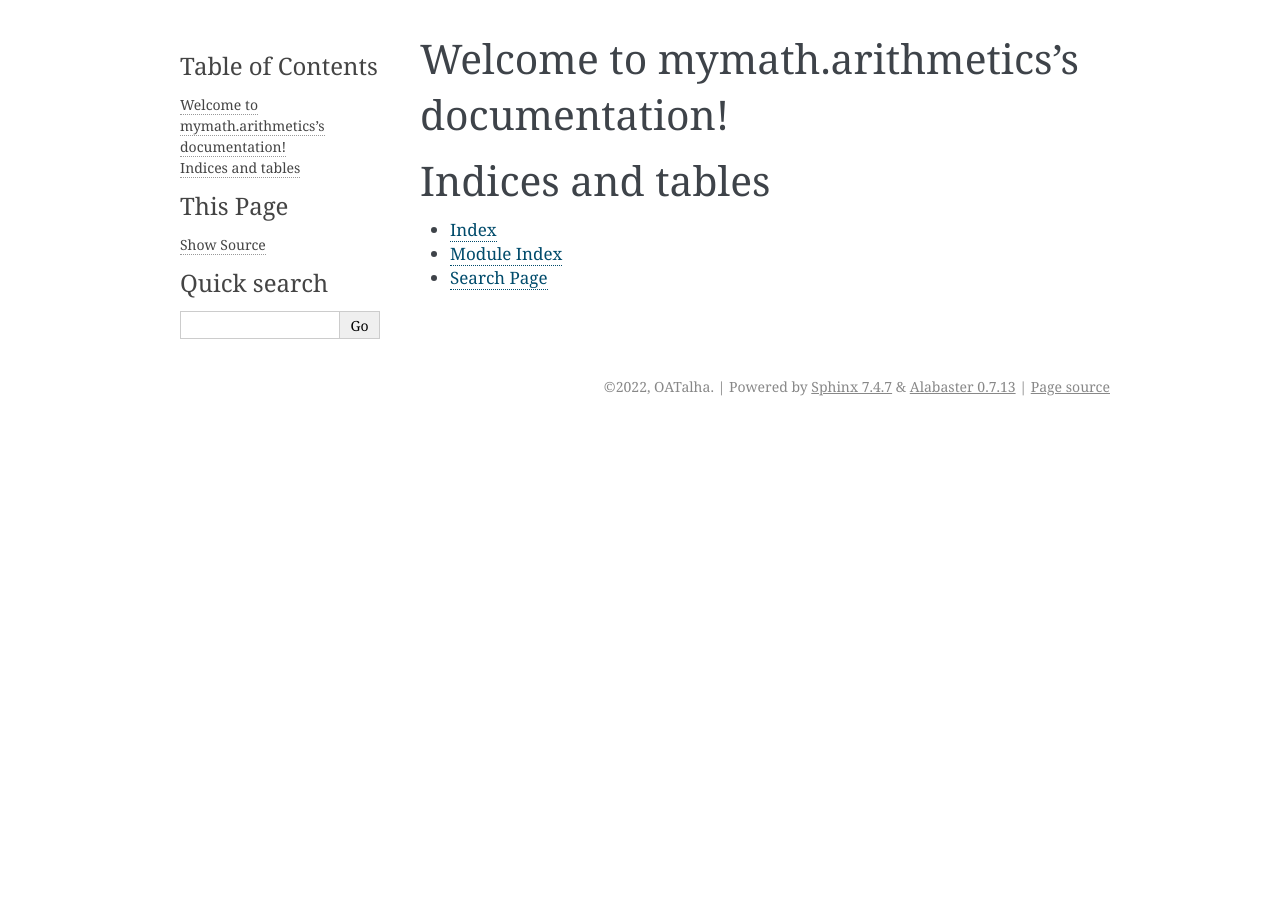
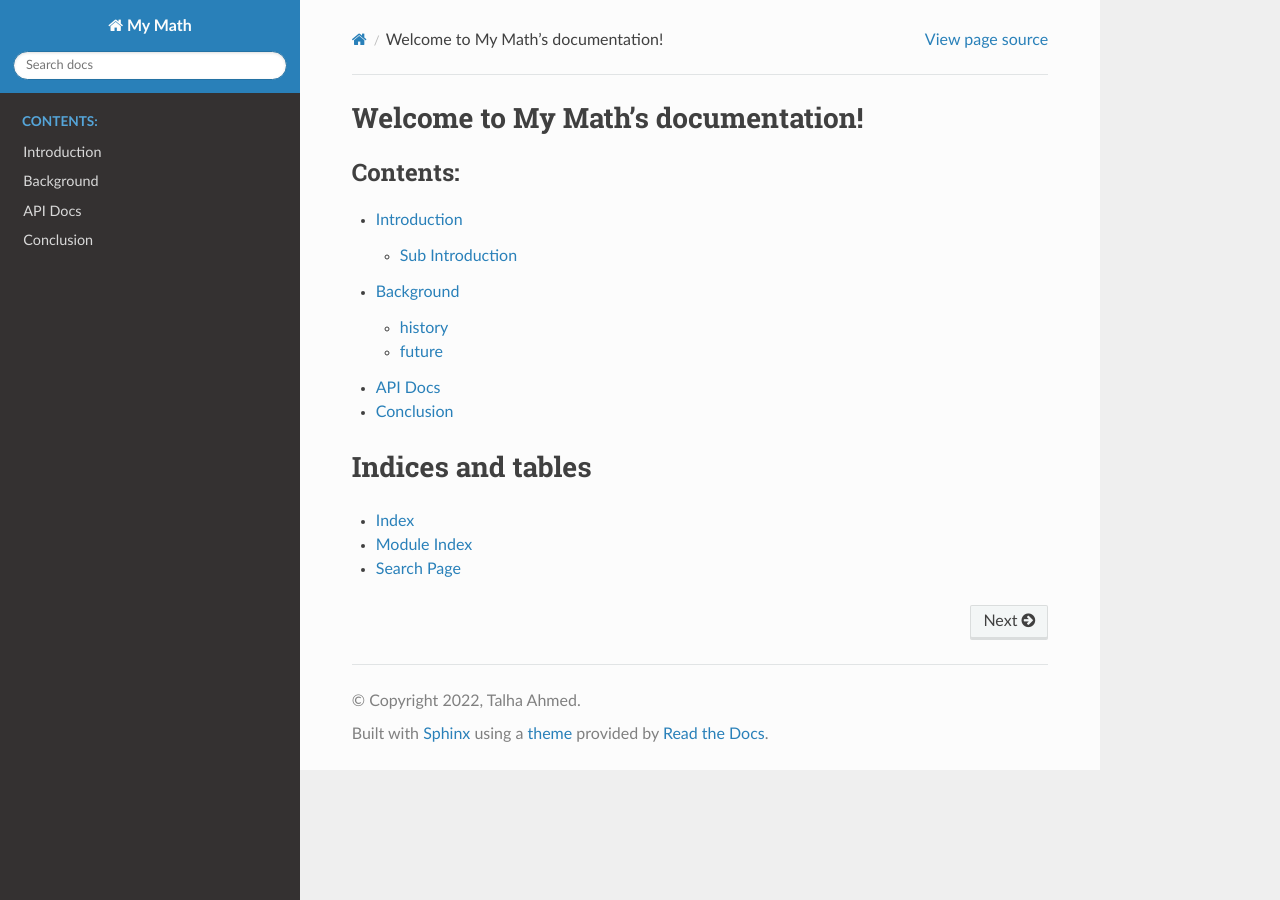
Before and after one commit to OATalha/mymath.arithmetcs, a Sphinx documentation site: the page built from docs/source/index.rst, in a window 1280 px wide. Built offline with Sphinx 7.4.7 and the Read the Docs theme 2.0.0, drawn with Linux system fonts in a browser that asks for light colours.

Commit message:
add some rst

```diff
--- /dev/null
+++ b/docs/source/conclusion.rst
@@ -0,0 +1,6 @@
+Conclusion
+==========
+
+This is the end the Conclusion.
+
+We're done ... finito
--- a/docs/source/conf.py
+++ b/docs/source/conf.py
@@ -6,23 +6,38 @@
 # -- Project information -----------------------------------------------------
 # https://www.sphinx-doc.org/en/master/usage/configuration.html#project-information
 
-project = 'mymath.arithmetics'
-copyright = '2022, OATalha'
-author = 'OATalha'
+import os
+import sys
+
+sys.path.append(os.path.abspath('../../python'))
+
+
+
+project = 'My Math'
+copyright = '2022, Talha Ahmed'
+author = 'Talha Ahmed'
 release = '0.0.1'
 
 # -- General configuration ---------------------------------------------------
 # https://www.sphinx-doc.org/en/master/usage/configuration.html#general-configuration
 
-extensions = []
+extensions = [
+    'sphinx.ext.autodoc',
+    'sphinx.ext.coverage',
+    'sphinx.ext.autosummary',
+    'sphinx.ext.napoleon']
 
 templates_path = ['_templates']
 exclude_patterns = []
 
 
+autodoc_default_options = { 'members': True, 'undoc-members': True }
+autosummary_generate = True
+autosummary_imported_members = True
+
 
 # -- Options for HTML output -------------------------------------------------
 # https://www.sphinx-doc.org/en/master/usage/configuration.html#options-for-html-output
 
-html_theme = 'alabaster'
+html_theme = 'sphinx_rtd_theme'
 html_static_path = ['_static']
--- a/docs/source/index.rst
+++ b/docs/source/index.rst
@@ -1,15 +1,21 @@
-.. mymath.arithmetics documentation master file, created by
-   sphinx-quickstart on Tue Oct  4 18:34:23 2022.
+.. My Math documentation master file, created by
+   sphinx-quickstart on Wed Sep 28 19:58:56 2022.
    You can adapt this file completely to your liking, but it should at least
    contain the root `toctree` directive.
 
-Welcome to mymath.arithmetics's documentation!
-==============================================
+Welcome to My Math's documentation!
+===================================
+
 
 .. toctree::
    :maxdepth: 2
    :caption: Contents:
 
+
+   Introduction <intro>
+   Background <background>
+   API Docs <api>
+   Conclusion <conclusion>
 
 
 Indices and tables
--- /dev/null
+++ b/docs/source/intro.rst
@@ -0,0 +1,11 @@
+Introduction
+============
+
+
+This is an intro
+
+
+Sub Introduction
+----------------
+
+This is some more text
```
Also changed, not shown: docs/source/api.rst (added, +13 -0 lines), docs/source/background.rst (added, +23 -0 lines).
